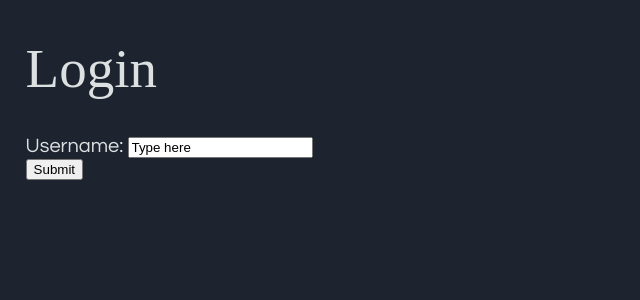
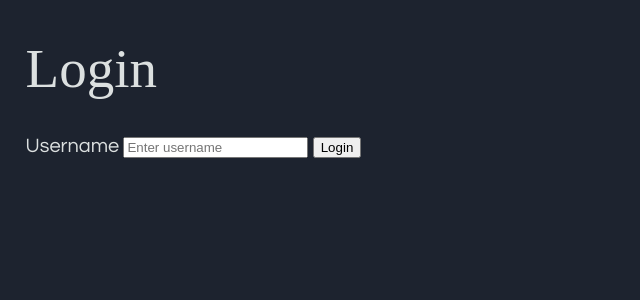
Before and after one commit to msmithp/ConcertFinder, a Flask app: page / in a window 1280 px wide. Shown: the part 61-361 px from the top of the page, without its empty margins (0-640 px from the left). Run offline with Flask 3, Linux system fonts and the light colour scheme; some web fonts are replaced.

Commit message:
Adjust login, search_events, index

```diff
--- a/templates/login.html
+++ b/templates/login.html
@@ -1,10 +1,12 @@
 {% extends "layout.html" %}
 {% block content %}
-	 <div>
+	<div>
 		<h1>Login</h1>
 		<form action="/login" method="POST">
-			<div></div><label>Username</label>: <input type=text name=username value="Type here"></div>
-			<div><button type="submit">Submit</button></div>
+			<div class="login">
+				<label>Username <input type=text name=username placeholder="Enter username"></label>
+				<button type="submit">Login</button>
+			</div>
 		</form>
 	</div>
 {% endblock %}
--- a/templates/search_events.html
+++ b/templates/search_events.html
@@ -4,7 +4,7 @@
 		<h1>Search Events</h1>
 		<form action="/event_search" method="POST">
 			<div class="searchbar">
-				<input type=text name=query>
+				<input type=text name=query placeholder="Search here...">
 				<button type="submit">Submit</button>
 			</div>
 		</form>
```
